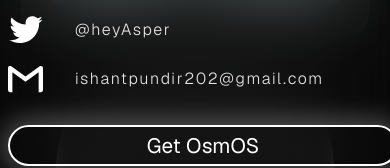
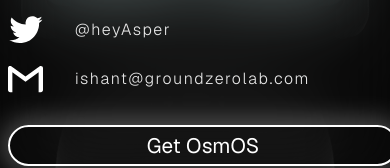
Before and after one commit to IshantPundir/zero-website, a Next.js app: page / in a window 390 px wide. Both pictures are taken after a click on the button "Main Menu". Shown: the part 670-838 px from the top of the page. Built offline with nearby package versions, Linux system fonts and the light colour scheme.

Commit message:
email address updated

```diff
--- a/src/app/page.tsx
+++ b/src/app/page.tsx
@@ -723,7 +723,7 @@
               Ready to explore how our AI solutions can transform your business?
               We&apos;re here to help you navigate the future of technology.
             </p>
-            <a href="mailto:ishantpundir202@gmail.com" className={styles.footer_cta}>
+            <a href="mailto:ishant@groundzerolab.com" className={styles.footer_cta}>
               Get in Touch
             </a>
           </div>
--- a/src/components/Navbar/index.js
+++ b/src/components/Navbar/index.js
@@ -146,7 +146,7 @@
                         <li id="mobile-nav-stagger-animation">
                             <a href="mailto: contact@zro.company"  target="_blank" rel="noopener noreferrer">
                                 <img src="/email.svg" alt="Our Email link"/>
-                                ishantpundir202@gmail.com
+                                ishant@groundzerolab.com
                             </a>
                         </li>
                     </ul>
```
